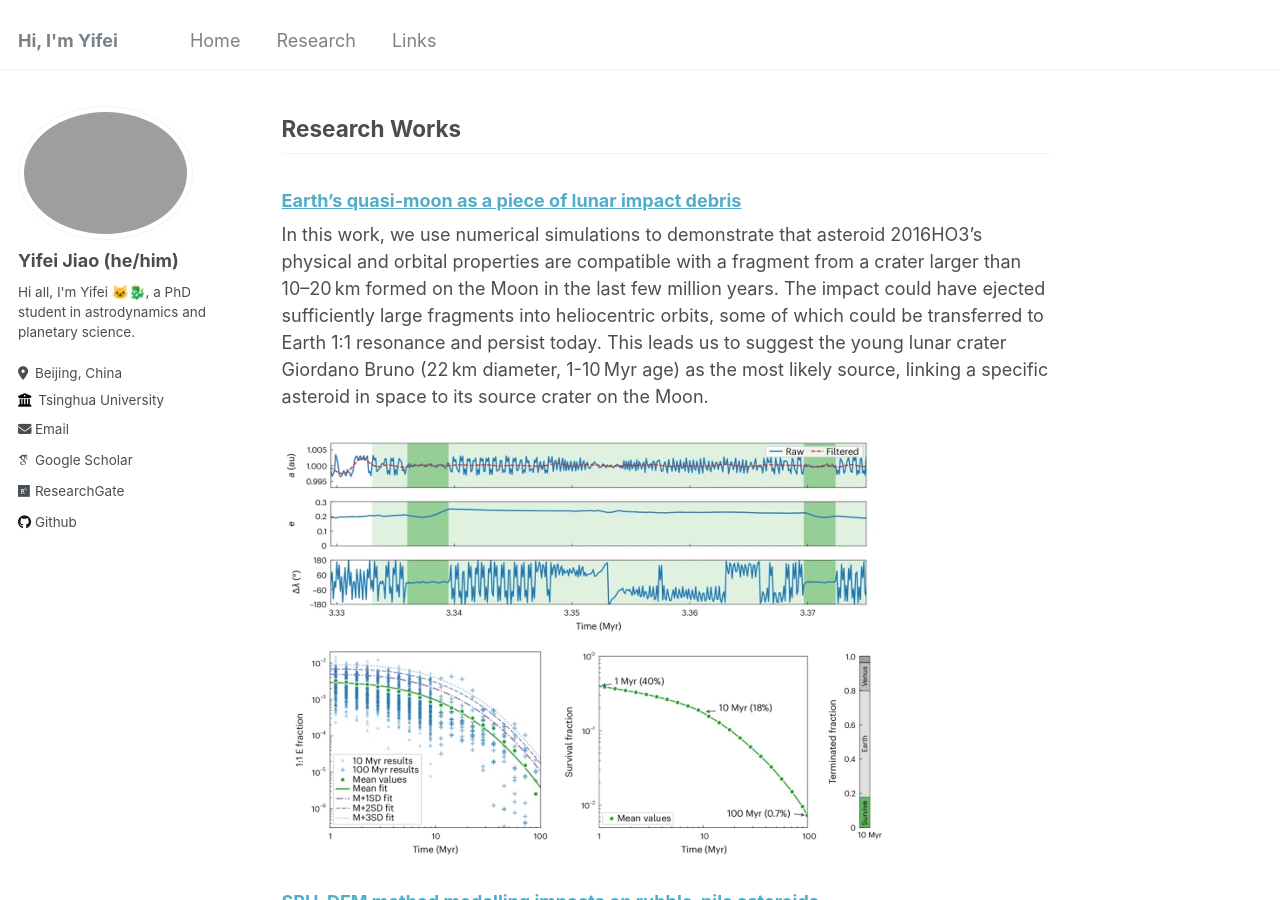
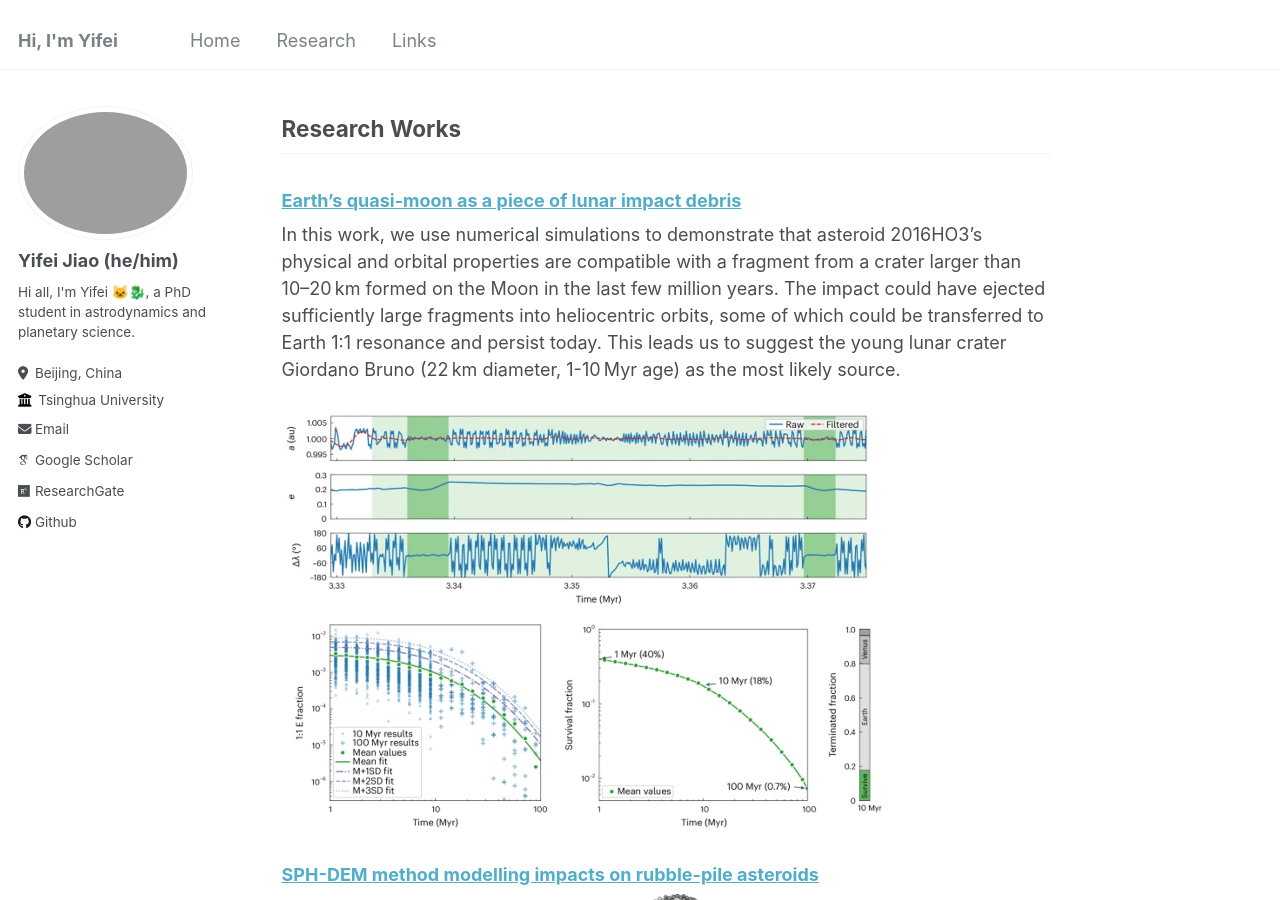
Before and after one commit to jiaoyf-thu/jiaoyf-thu.github.io, a Jekyll site: the page built from _pages/research.md, in a window 1280 px wide and 900 px high. Built offline with Jekyll 4.4.1, drawn with Linux system fonts in a browser that asks for light colours; some web fonts are replaced.

Commit message:
Update research.md

```diff
--- a/_pages/research.md
+++ b/_pages/research.md
@@ -8,7 +8,7 @@ author_profile: true
 
 ### <a href="https://www.nature.com/articles/s41550-024-02258-z" target="_blank">Earth's quasi-moon as a piece of lunar impact debris</a>
 
-In this work, we use numerical simulations to demonstrate that asteroid 2016HO3's physical and orbital properties are compatible with a fragment from a crater larger than 10–20 km formed on the Moon in the last few million years. The impact could have ejected sufficiently large fragments into heliocentric orbits, some of which could be transferred to Earth 1:1 resonance and persist today. This leads us to suggest the young lunar crater Giordano Bruno (22 km diameter, 1-10 Myr age) as the most likely source, linking a specific asteroid in space to its source crater on the Moon.
+In this work, we use numerical simulations to demonstrate that asteroid 2016HO3's physical and orbital properties are compatible with a fragment from a crater larger than 10–20 km formed on the Moon in the last few million years. The impact could have ejected sufficiently large fragments into heliocentric orbits, some of which could be transferred to Earth 1:1 resonance and persist today. This leads us to suggest the young lunar crater Giordano Bruno (22 km diameter, 1-10 Myr age) as the most likely source.
 
 <img src="https://jiaoyf-thu.github.io/images/fig3.png"  width="600">
 
```
